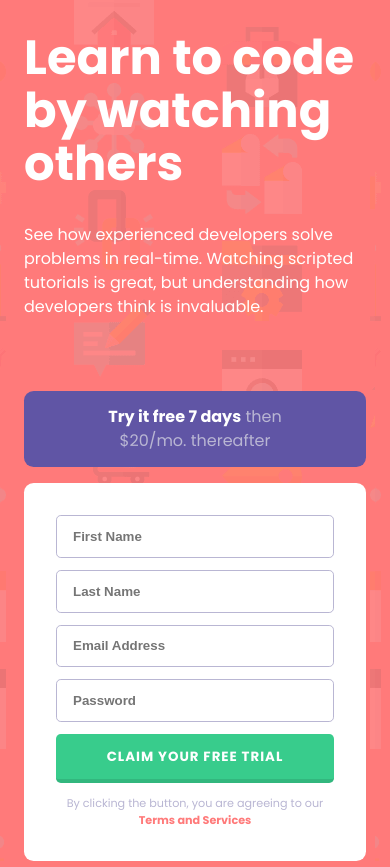
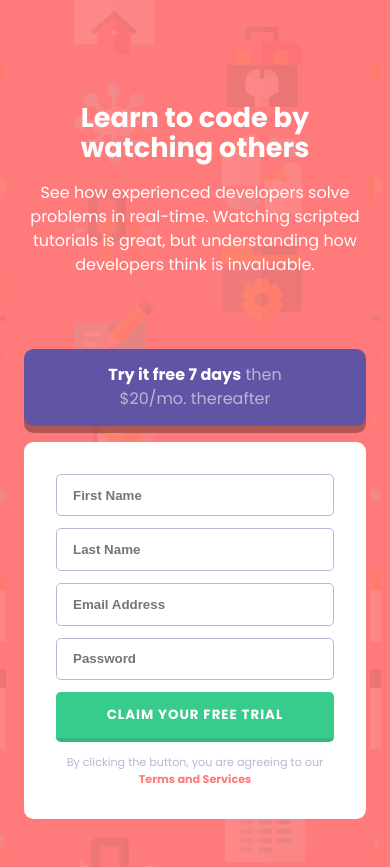
Before and after one commit to rwxganta/signup-form-component, a plain HTML site: page index.html in a window 390 px wide. Drawn offline with Linux system fonts and the light colour scheme.

Commit message:
add box-shadow to .free-trial

```diff
--- a/style.css
+++ b/style.css
@@ -68,8 +68,14 @@ main {
 
 @media (max-width: 41rem) {
     main {
+        margin-block: 5.3rem 3rem;
+        text-align: center;
         grid-template-columns: 1fr;
         align-items: start;
+    }
+
+    h1 {
+        font-size: 1.7rem;
     }
 }
 
@@ -83,6 +89,7 @@ main {
     color: var(--Grayish-Blue);
     background-color: var(--Blue);
     border-radius: .6rem;
+    box-shadow: 0 7px 0 0 hsla(0, 0%, 0%, .3);
 }
 
 .free-trial span {
```
